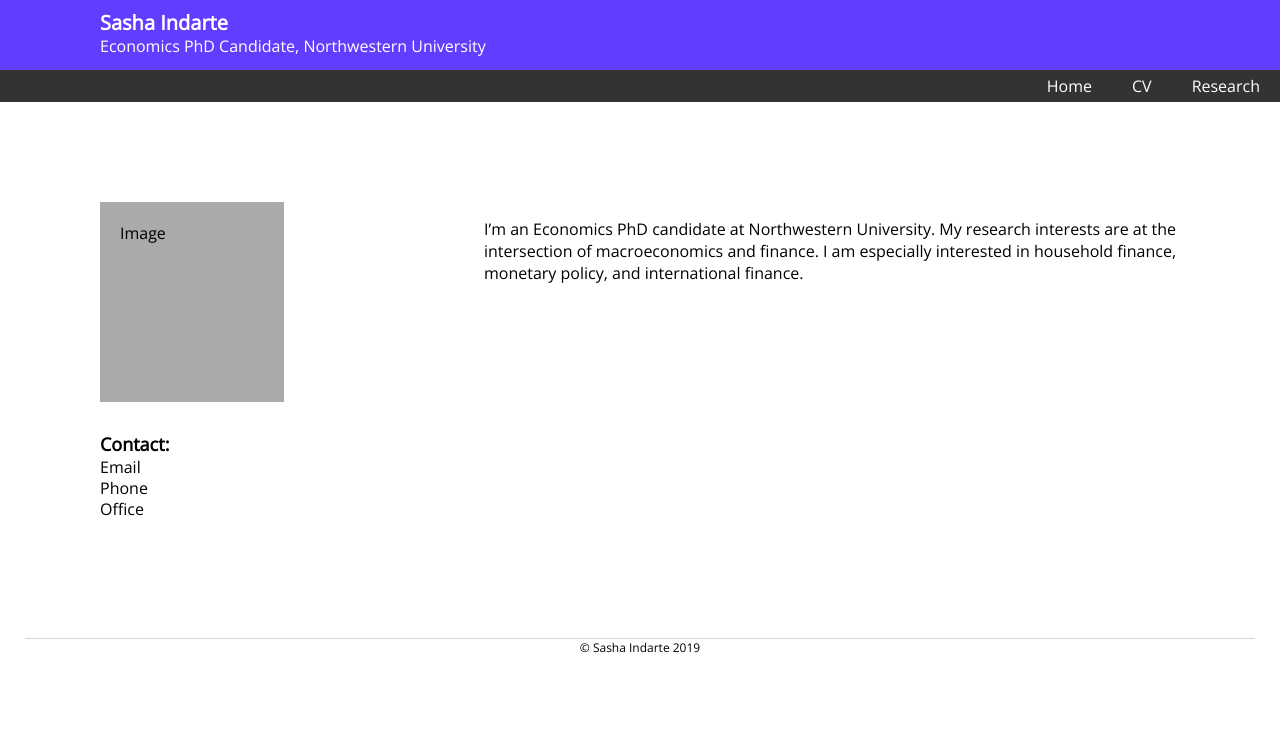
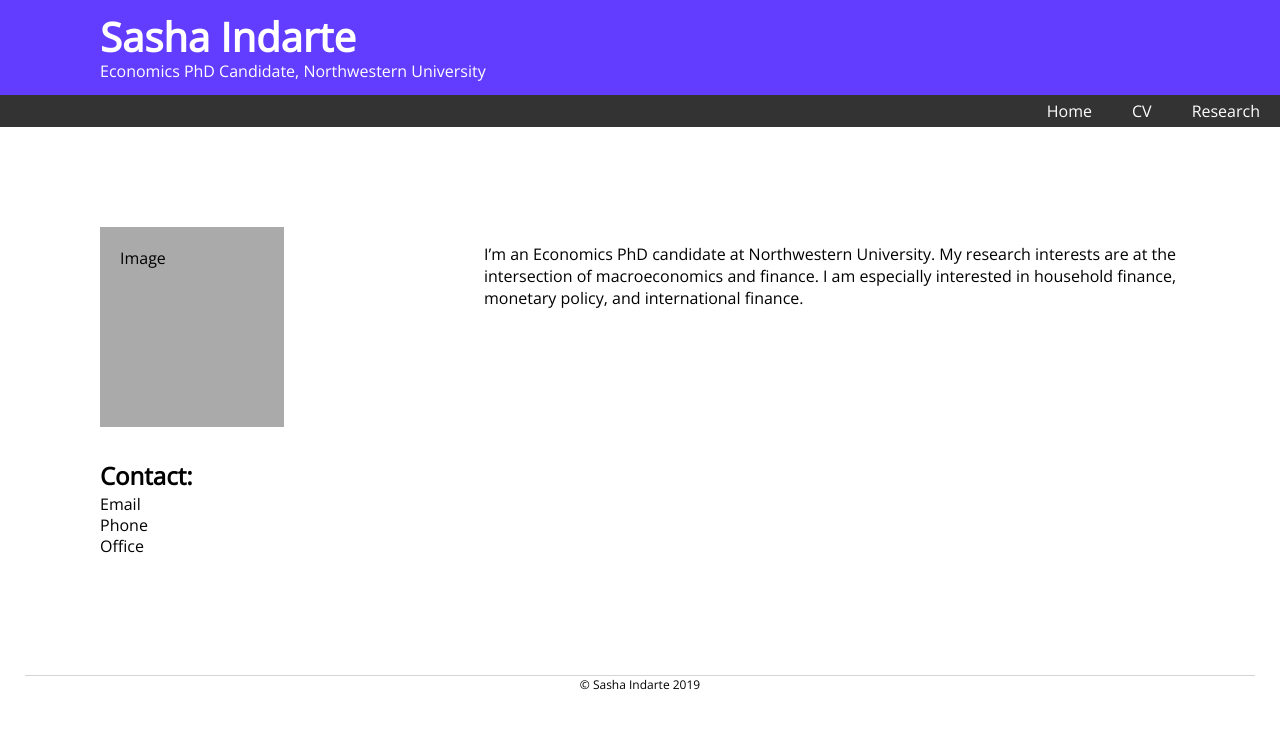
Before and after one commit to sashaindarte/sashaindarte.github.io, a Jekyll site: the page built from index.html, in a window 1280 px wide. Shown: the top 729 px of the page. Built offline with Jekyll 4.4.1, drawn with Linux system fonts in a browser that asks for light colours.

Commit message:
Update main.css
fixed font sizes to scale

```diff
--- a/css/main.css
+++ b/css/main.css
@@ -18,7 +18,7 @@ body {
 
 /* Increase the font size of the heading */
 .header h1 {
-  font-size: 20px;
+  font-size: 2.5em;
   line-height: 10px;
 }
 
@@ -27,12 +27,12 @@ body {
 }
 
 .row .main h2 {
-  font-size: 20px;
+  font-size: 2.5em;
     line-height: 10px;
 }
 
 .row .side h3 {
-  font-size: 18px;
+  font-size: 1.5em;
     line-height: 5px;
 }
 
@@ -113,7 +113,7 @@ body {
 
 /* Footer */
 .footer {
-  font-size: 12px;
+  font-size: .75em;
     padding: 0px;
     text-align: center;
     border-top: 1px solid #d5d5d5;
```
